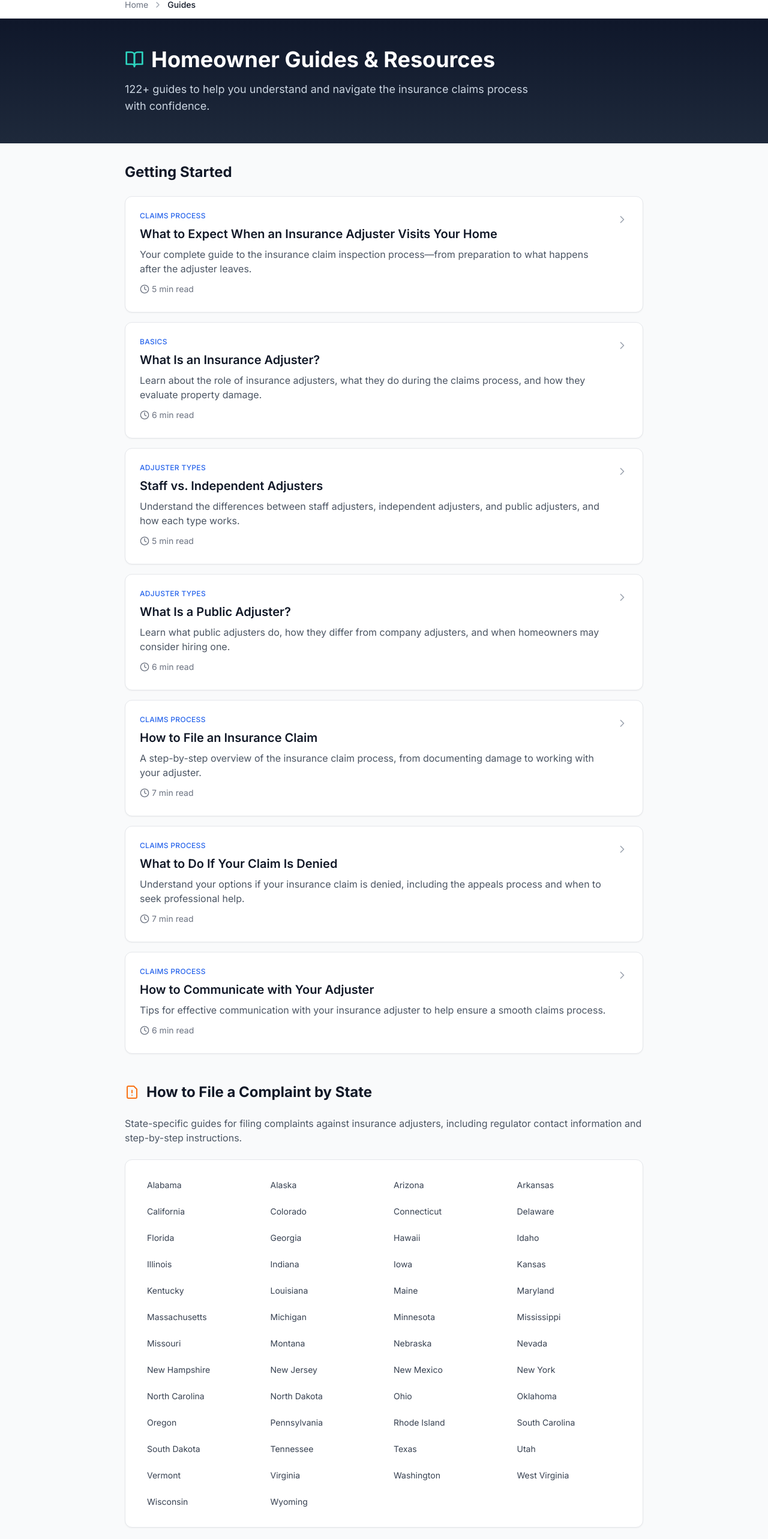
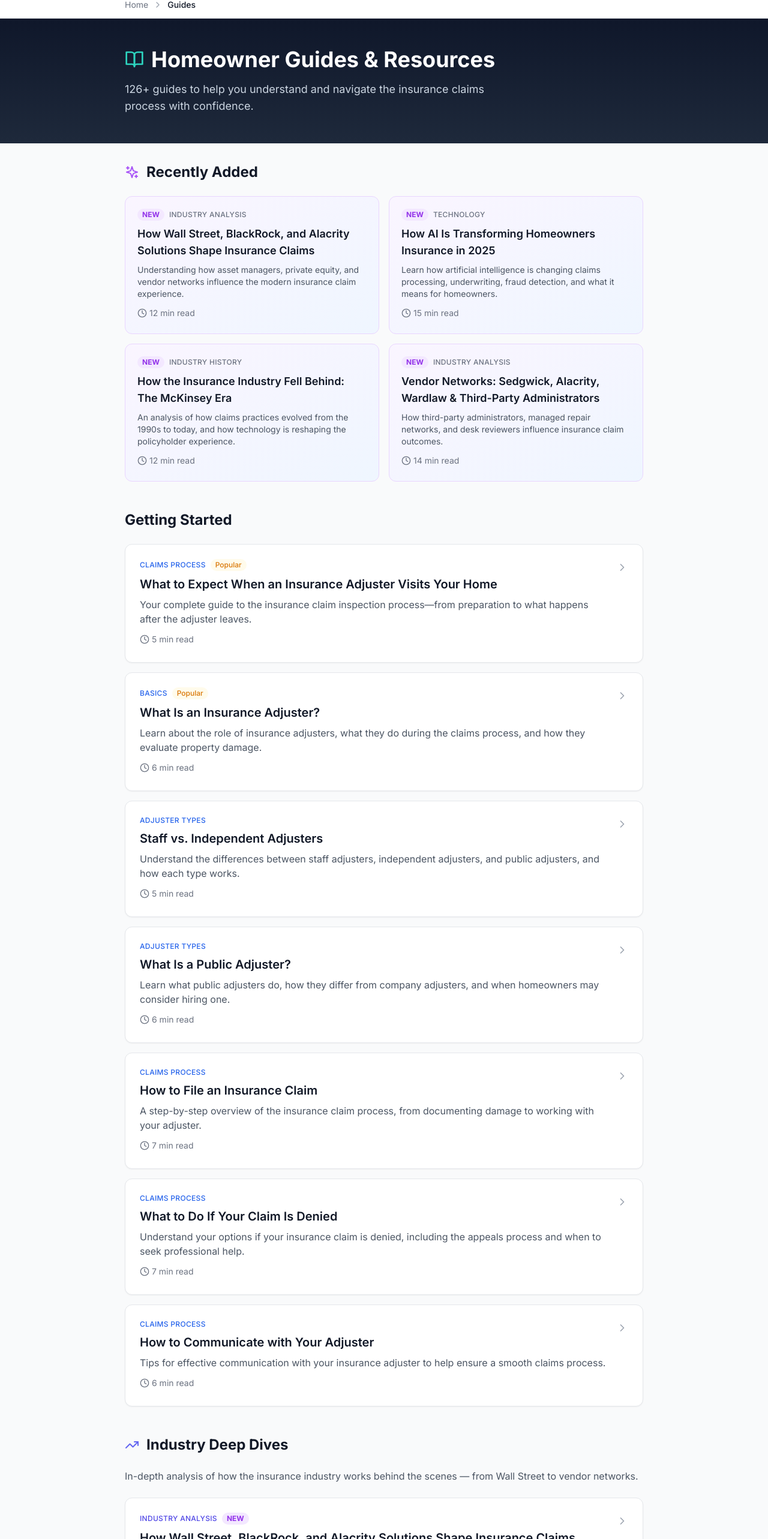
Before and after one commit to RateMyAdjusters/ratemyadjusters, a Next.js app in the folder ratemyadjusters/: page /guides in a window 1280 px wide. Shown: the part 79-2645 px from the top of the page at 60% size. Built offline with nearby package versions, Linux system fonts and the light colour scheme.

Commit message:
Update page.tsx

```diff
--- a/ratemyadjusters/app/guides/page.tsx
+++ b/ratemyadjusters/app/guides/page.tsx
@@ -1,8 +1,9 @@
 import { Metadata } from 'next'
 import Link from 'next/link'
-import { ChevronRight, BookOpen, Clock, ArrowRight, MapPin, Building2, FileWarning } from 'lucide-react'
+import { ChevronRight, BookOpen, Clock, ArrowRight, MapPin, Building2, FileWarning, Sparkles, TrendingUp } from 'lucide-react'
 import { statesData } from '@/lib/states-data'
 import { companiesData } from '@/lib/companies-data'
+import { guidesData } from '@/lib/guides-data'
 
 export const metadata: Metadata = {
   title: 'Homeowner Guides & Resources | RateMyAdjusters',
@@ -11,58 +12,6 @@ export const metadata: Metadata = {
     canonical: 'https://ratemyadjusters.com/guides',
   },
 }
-
-const coreGuides = [
-  {
-    slug: 'what-to-expect-when-adjuster-visits',
-    title: 'What to Expect When an Insurance Adjuster Visits Your Home',
-    description: 'Your complete guide to the insurance claim inspection process—from preparation to what happens after the adjuster leaves.',
-    readTime: '5 min read',
-    category: 'Claims Process',
-  },
-  {
-    slug: 'what-is-an-insurance-adjuster',
-    title: 'What Is an Insurance Adjuster?',
-    description: 'Learn about the role of insurance adjusters, what they do during the claims process, and how they evaluate property damage.',
-    readTime: '6 min read',
-    category: 'Basics',
-  },
-  {
-    slug: 'staff-vs-independent-adjuster',
-    title: 'Staff vs. Independent Adjusters',
-    description: 'Understand the differences between staff adjusters, independent adjusters, and public adjusters, and how each type works.',
-    readTime: '5 min read',
-    category: 'Adjuster Types',
-  },
-  {
-    slug: 'what-is-a-public-adjuster',
-    title: 'What Is a Public Adjuster?',
-    description: 'Learn what public adjusters do, how they differ from company adjusters, and when homeowners may consider hiring one.',
-    readTime: '6 min read',
-    category: 'Adjuster Types',
-  },
-  {
-    slug: 'how-to-file-insurance-claim',
-    title: 'How to File an Insurance Claim',
-    description: 'A step-by-step overview of the insurance claim process, from documenting damage to working with your adjuster.',
-    readTime: '7 min read',
-    category: 'Claims Process',
-  },
-  {
-    slug: 'claim-denied-what-to-do',
-    title: 'What to Do If Your Claim Is Denied',
-    description: 'Understand your options if your insurance claim is denied, including the appeals process and when to seek professional help.',
-    readTime: '7 min read',
-    category: 'Claims Process',
-  },
-  {
-    slug: 'how-to-negotiate-with-adjuster',
-    title: 'How to Communicate with Your Adjuster',
-    description: 'Tips for effective communication with your insurance adjuster to help ensure a smooth claims process.',
-    readTime: '6 min read',
-    category: 'Claims Process',
-  },
-]
 
 export default function GuidesPage() {
   const breadcrumbData = {
@@ -74,7 +23,7 @@ export default function GuidesPage() {
     ],
   }
 
-  const totalGuides = coreGuides.length + (statesData.length * 2) + companiesData.length
+  const totalGuides = guidesData.length + (statesData.length * 2) + companiesData.length
 
   const collectionSchema = {
     '@context': 'https://schema.org',
@@ -84,6 +33,15 @@ export default function GuidesPage() {
     url: 'https://ratemyadjusters.com/guides',
     numberOfItems: totalGuides,
   }
+
+  // Auto-separate guides by category
+  const coreGuides = guidesData.filter(g =>
+    ['Claims Process', 'Basics', 'Adjuster Types'].includes(g.category)
+  )
+  const industryGuides = guidesData.filter(g =>
+    ['Industry Analysis', 'Industry History', 'Technology'].includes(g.category)
+  )
+  const newGuides = guidesData.filter(g => g.new)
 
   return (
     <>
@@ -117,6 +75,36 @@ export default function GuidesPage() {
 
         <div className="max-w-4xl mx-auto px-4 py-8">
 
+          {/* Recently Added - only shows if there are new guides */}
+          {newGuides.length > 0 && (
+            <section className="mb-12">
+              <div className="flex items-center gap-3 mb-6">
+                <Sparkles className="w-6 h-6 text-purple-500" />
+                <h2 className="text-2xl font-bold text-gray-900">Recently Added</h2>
+              </div>
+              <div className="grid md:grid-cols-2 gap-4">
+                {newGuides.map((guide) => (
+                  <Link
+                    key={guide.slug}
+                    href={`/guides/${guide.slug}`}
+                    className="block bg-gradient-to-br from-purple-50 to-blue-50 rounded-xl border border-purple-200 p-5 hover:border-purple-400 hover:shadow-md transition-all"
+                  >
+                    <div className="flex items-center gap-2 mb-2">
+                      <span className="text-xs font-bold text-purple-600 bg-purple-100 px-2 py-0.5 rounded-full">NEW</span>
+                      <span className="text-xs font-medium text-gray-500 uppercase tracking-wide">{guide.category}</span>
+                    </div>
+                    <h3 className="text-lg font-semibold text-gray-900 mb-2">{guide.title}</h3>
+                    <p className="text-gray-600 text-sm mb-3">{guide.description}</p>
+                    <span className="inline-flex items-center gap-1 text-sm text-gray-500">
+                      <Clock className="w-4 h-4" />
+                      {guide.readTime}
+                    </span>
+                  </Link>
+                ))}
+              </div>
+            </section>
+          )}
+
           {/* Core Guides */}
           <section className="mb-12">
             <h2 className="text-2xl font-bold text-gray-900 mb-6">Getting Started</h2>
@@ -131,6 +119,9 @@ export default function GuidesPage() {
                     <div>
                       <div className="flex items-center gap-2 mb-2">
                         <span className="text-xs font-medium text-blue-600 uppercase tracking-wide">{guide.category}</span>
+                        {guide.featured && (
+                          <span className="text-xs font-medium text-amber-600 bg-amber-50 px-2 py-0.5 rounded-full">Popular</span>
+                        )}
                       </div>
                       <h3 className="text-xl font-semibold text-gray-900 mb-2">{guide.title}</h3>
                       <p className="text-gray-600 mb-3">{guide.description}</p>
@@ -145,6 +136,46 @@ export default function GuidesPage() {
               ))}
             </div>
           </section>
+
+          {/* Industry Deep Dives - only shows if there are industry guides */}
+          {industryGuides.length > 0 && (
+            <section className="mb-12">
+              <div className="flex items-center gap-3 mb-6">
+                <TrendingUp className="w-6 h-6 text-indigo-500" />
+                <h2 className="text-2xl font-bold text-gray-900">Industry Deep Dives</h2>
+              </div>
+              <p className="text-gray-600 mb-6">
+                In-depth analysis of how the insurance industry works behind the scenes — from Wall Street to vendor networks.
+              </p>
+              <div className="space-y-4">
+                {industryGuides.map((guide) => (
+                  <Link
+                    key={guide.slug}
+                    href={`/guides/${guide.slug}`}
+                    className="block bg-white rounded-xl shadow-sm border border-gray-200 p-6 hover:border-indigo-300 hover:shadow-md transition-all"
+                  >
+                    <div className="flex items-start justify-between gap-4">
+                      <div>
+                        <div className="flex items-center gap-2 mb-2">
+                          <span className="text-xs font-medium text-indigo-600 uppercase tracking-wide">{guide.category}</span>
+                          {guide.new && (
+                            <span className="text-xs font-bold text-purple-600 bg-purple-100 px-2 py-0.5 rounded-full">NEW</span>
+                          )}
+                        </div>
+                        <h3 className="text-xl font-semibold text-gray-900 mb-2">{guide.title}</h3>
+                        <p className="text-gray-600 mb-3">{guide.description}</p>
+                        <span className="inline-flex items-center gap-1 text-sm text-gray-500">
+                          <Clock className="w-4 h-4" />
+                          {guide.readTime}
+                        </span>
+                      </div>
+                      <ChevronRight className="w-5 h-5 text-gray-400 flex-shrink-0 mt-1" />
+                    </div>
+                  </Link>
+                ))}
+              </div>
+            </section>
+          )}
 
           {/* File a Complaint by State */}
           <section className="mb-12">
```
